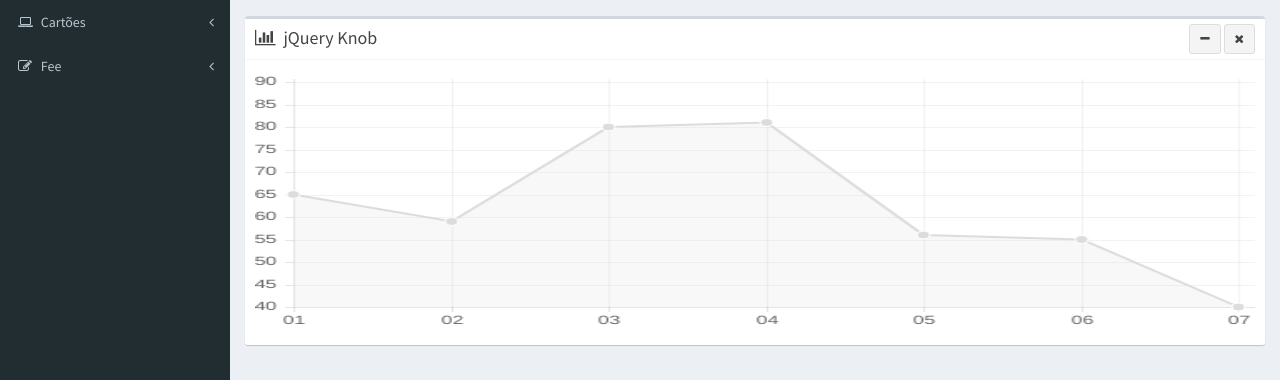
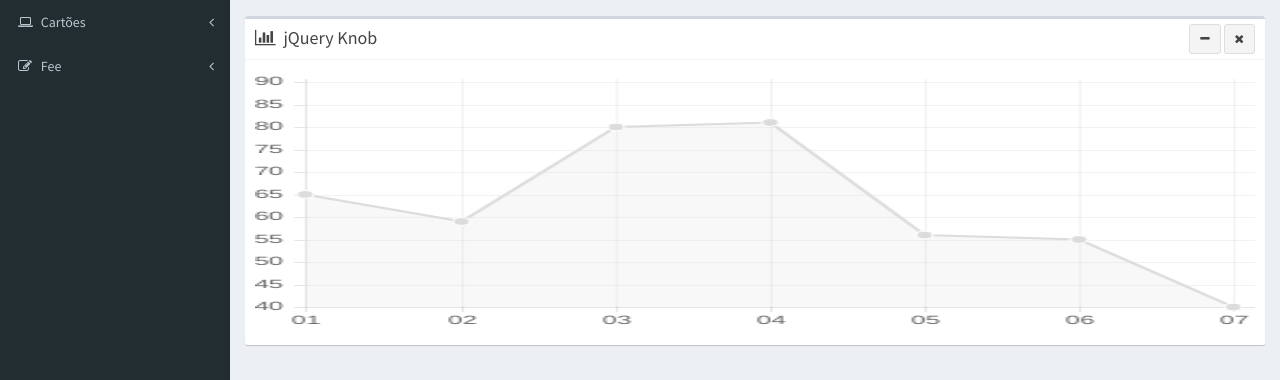
Before and after one commit to juliosmelo/soldo, a website: page index.html in a window 1280 px wide. Shown: the part 240-620 px from the top of the page. Drawn offline with nearby package versions, Linux system fonts and the light colour scheme.

Commit message:
canvas 600 width line char home

```diff
--- a/index.html
+++ b/index.html
@@ -222,7 +222,7 @@
                   </div><!-- /.box-header -->
                   <div class="box-body">
                       <div class="chart"> <!-- chart_sales_month_line -->
-                        <canvas id="chart_sales_month_line" width="600" height="260"></canvas>
+                        <canvas id="chart_sales_month_line" width="460" height="260"></canvas>
                       </div><!-- /chart_sales_month_line -->
                   </div><!-- /.box-body -->
                 </div>
```
